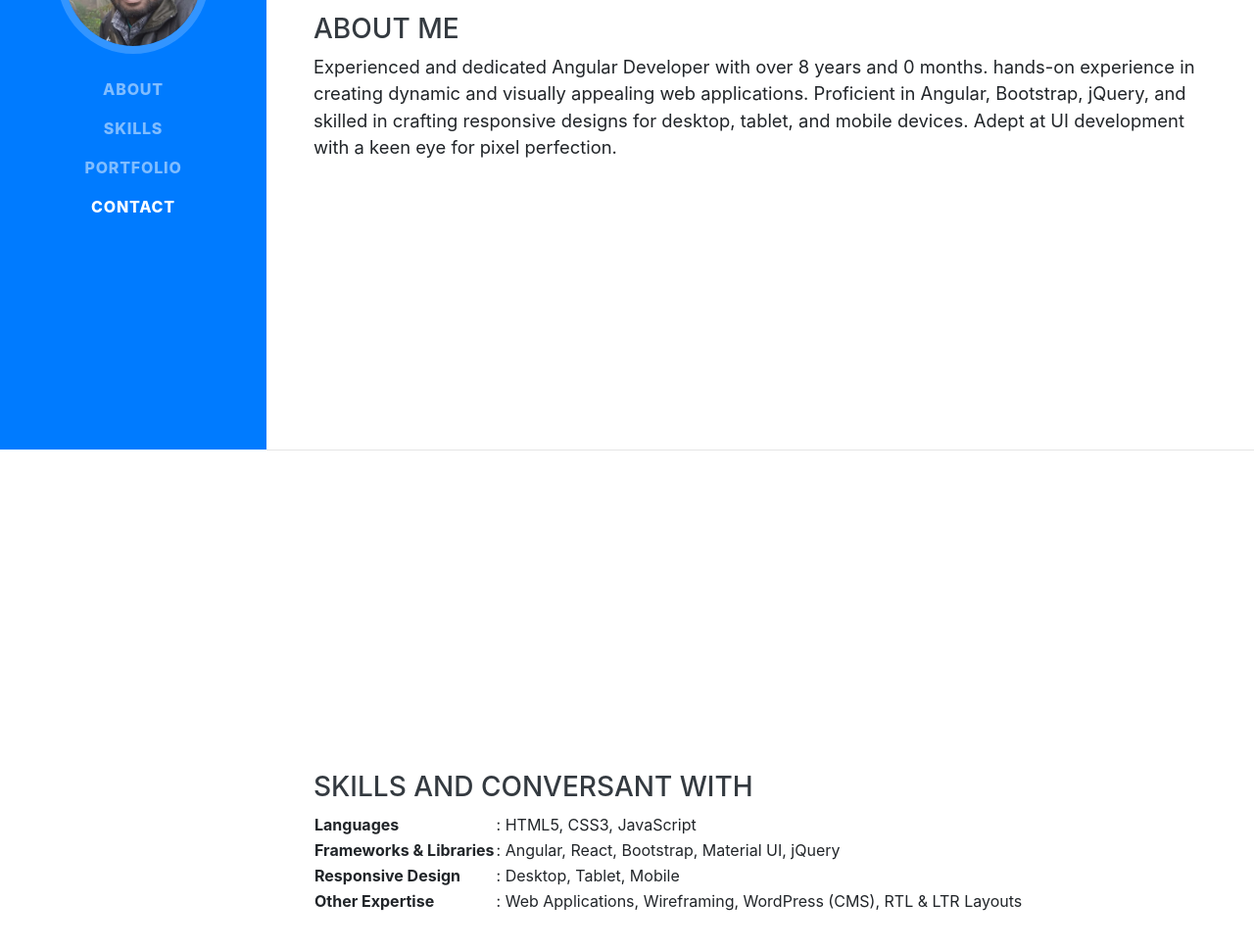
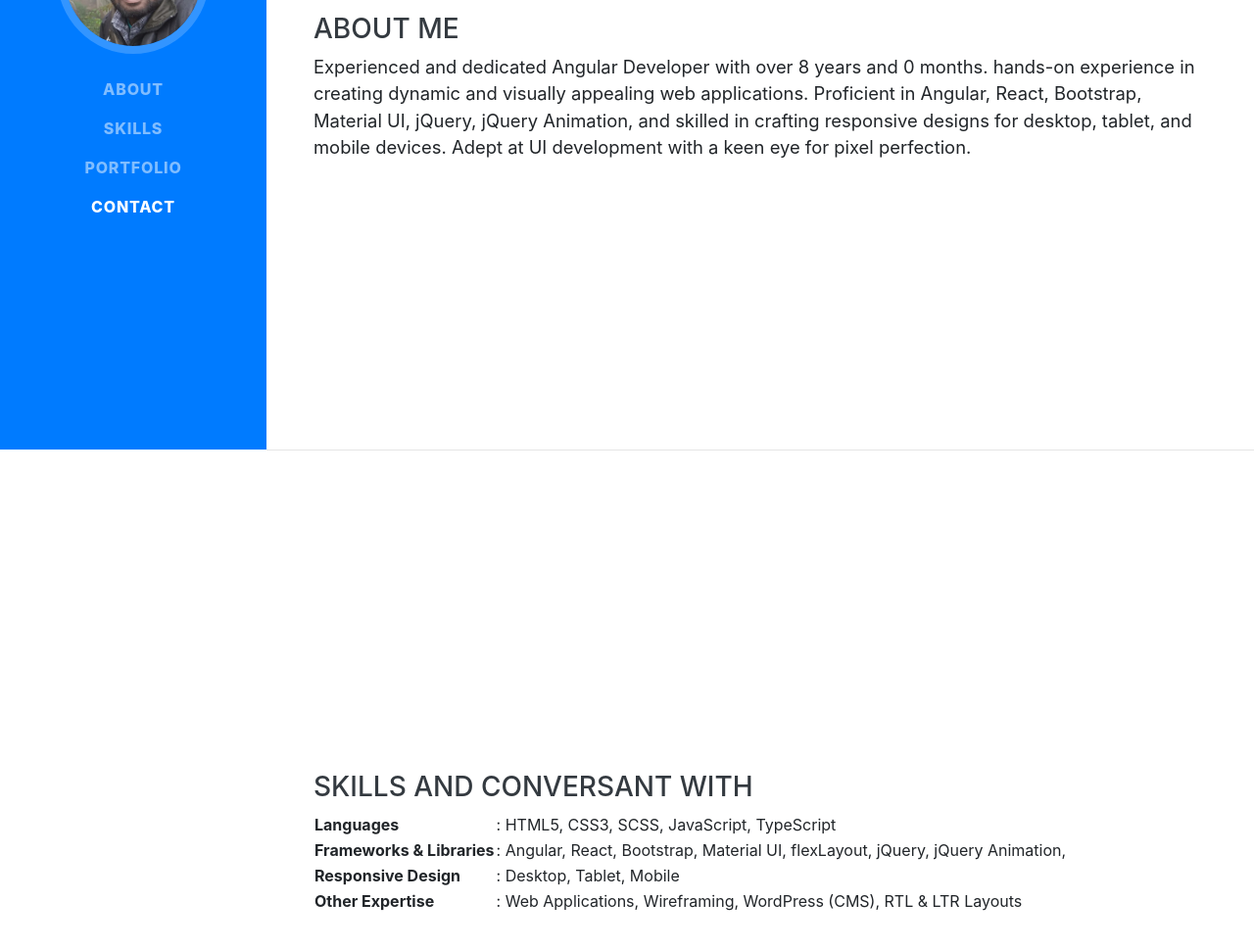
Before and after one commit to muhammed-bilal-uxd/bilal-uxd.github.io, a website with bundled scripts: page index.html in a window 1280 px wide. Shown: the part 341-1310 px from the top of the page at 98% size. Built offline with nearby package versions, Linux system fonts and the light colour scheme; a web font is replaced by a local one.

Commit message:
feat: text content update

```diff
--- a/index.html
+++ b/index.html
@@ -163,10 +163,10 @@
                 Experienced and dedicated Angular Developer with over
                 <span id="years" data-date="April-2016"></span>
                 hands-on experience in creating dynamic and visually appealing
-                web applications. Proficient in Angular, Bootstrap, jQuery, and
-                skilled in crafting responsive designs for desktop, tablet, and
-                mobile devices. Adept at UI development with a keen eye for
-                pixel perfection.
+                web applications. Proficient in Angular, React, Bootstrap,
+                Material UI, jQuery, jQuery Animation, and skilled in crafting
+                responsive designs for desktop, tablet, and mobile devices.
+                Adept at UI development with a keen eye for pixel perfection.
               </p>
             </section>
           </section>
@@ -186,12 +186,15 @@
               <table>
                 <tr>
                   <td class="td td-0">Languages</td>
-                  <td class="td td-1">: HTML5, CSS3, JavaScript</td>
+                  <td class="td td-1">
+                    : HTML5, CSS3, SCSS, JavaScript, TypeScript
+                  </td>
                 </tr>
                 <tr>
                   <td class="td td-0">Frameworks &amp; Libraries</td>
                   <td class="td td-1">
-                    : Angular, React, Bootstrap, Material UI, jQuery
+                    : Angular, React, Bootstrap, Material UI, flexLayout,
+                    jQuery, jQuery Animation,
                   </td>
                 </tr>
                 <tr>
```
